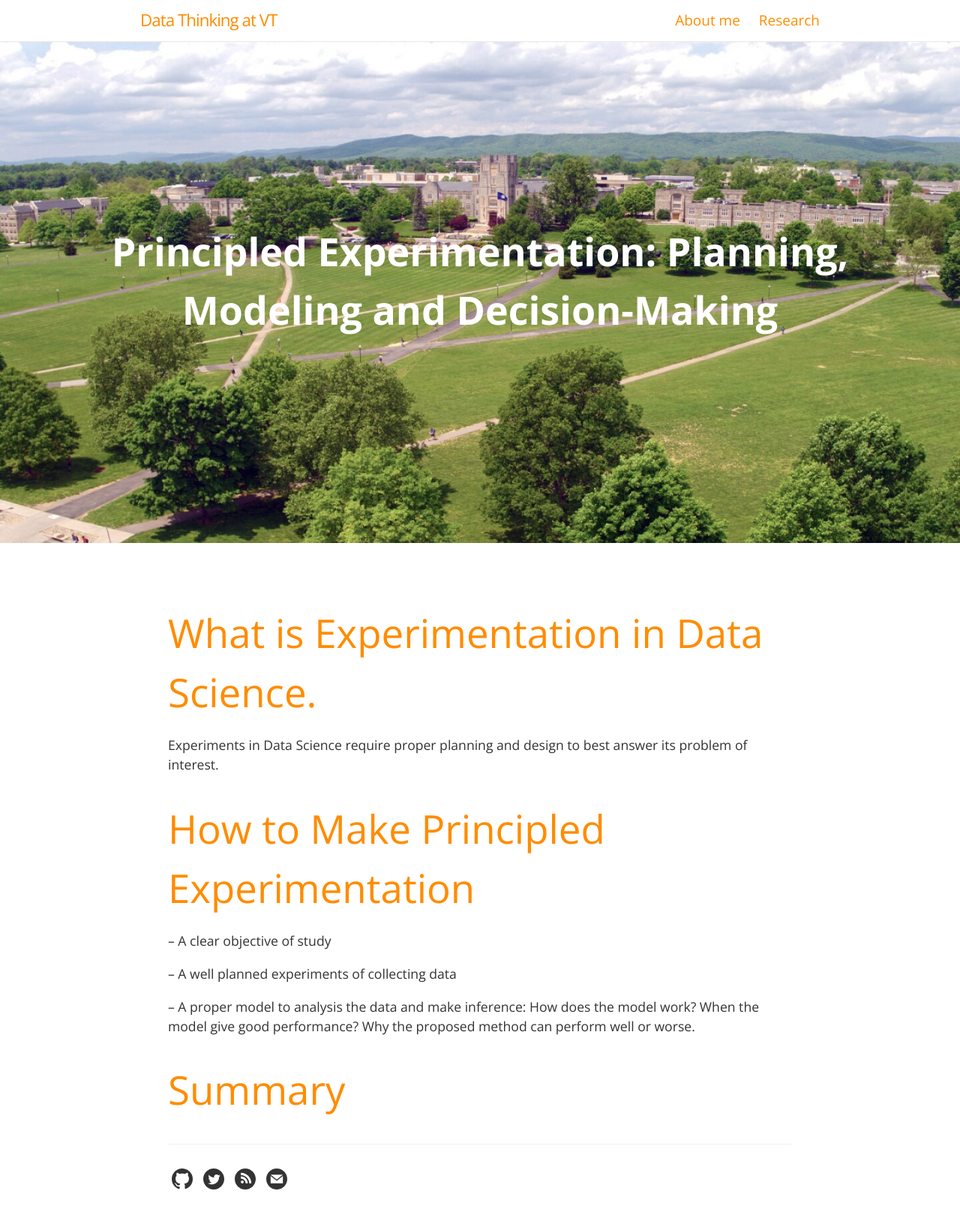
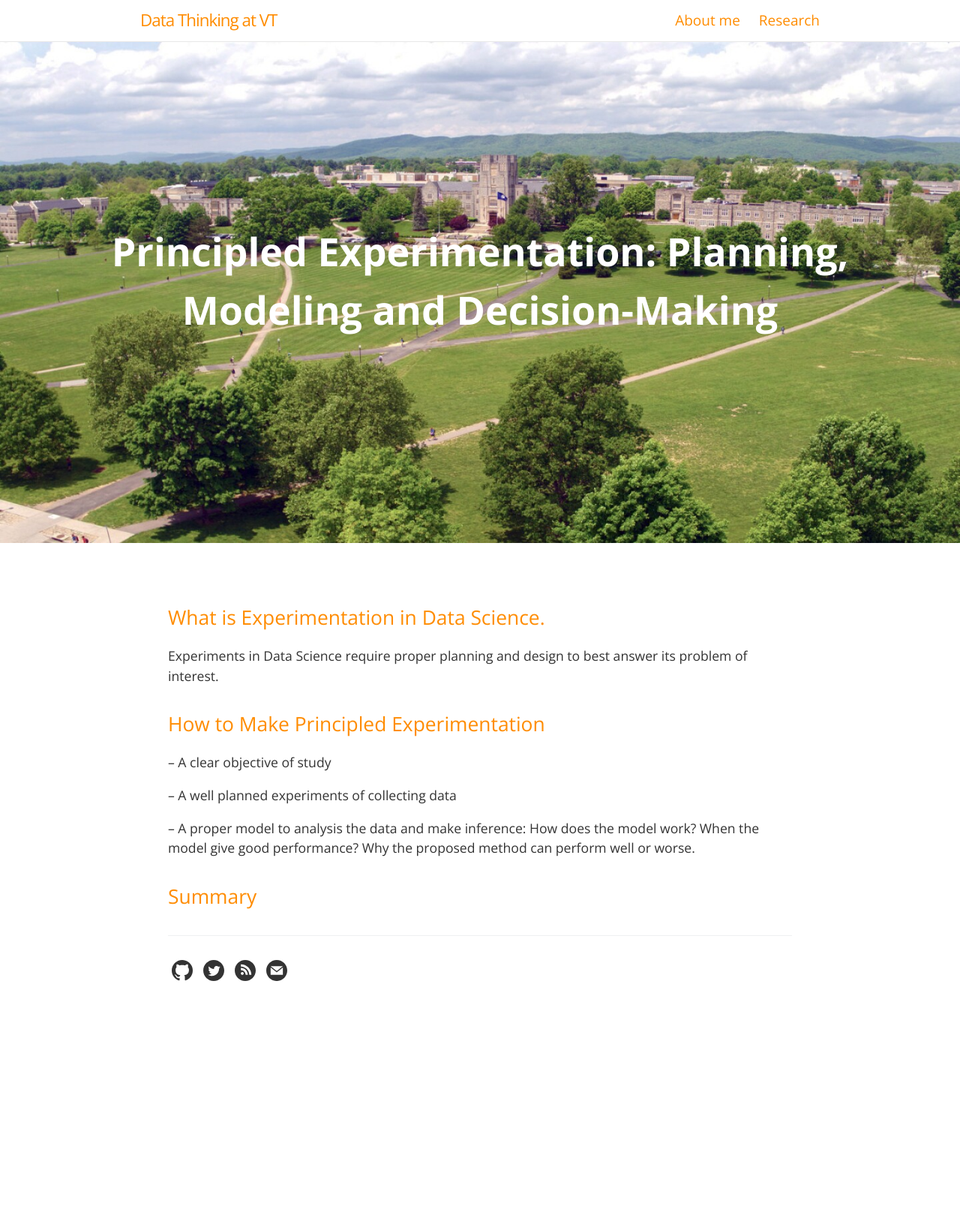
Before and after one commit to xwdeng80/blog, a Jekyll site: the page built from _posts/2023-10-30-PDAE.md, in a window 1280 px wide. Shown: the whole page at 75% size. Built offline with Jekyll 4.4.1, drawn with Linux system fonts in a browser that asks for light colours; after the commit the page ends 1362 px from its top, so only the background shows below that.

```diff
--- a/_posts/2023-10-30-PDAE.md
+++ b/_posts/2023-10-30-PDAE.md
@@ -10,11 +10,11 @@ excerpt: "A Principled Experimentation for Data Science"
 ---
 {% include katex.html %}
 
-# What is Experimentation in Data Science.
+## What is Experimentation in Data Science.
 
 Experiments in Data Science require proper planning and design to best answer its problem of interest.
 
-# How to Make Principled Experimentation
+## How to Make Principled Experimentation
 
  -- A clear objective of study
 
@@ -22,4 +22,4 @@ Experiments in Data Science require proper planning and design to best answer it
 
  -- A proper model to analysis the data and make inference: How does the model work? When the model give good performance? Why the proposed method can perform well or worse.
 
-# Summary
+## Summary
```
